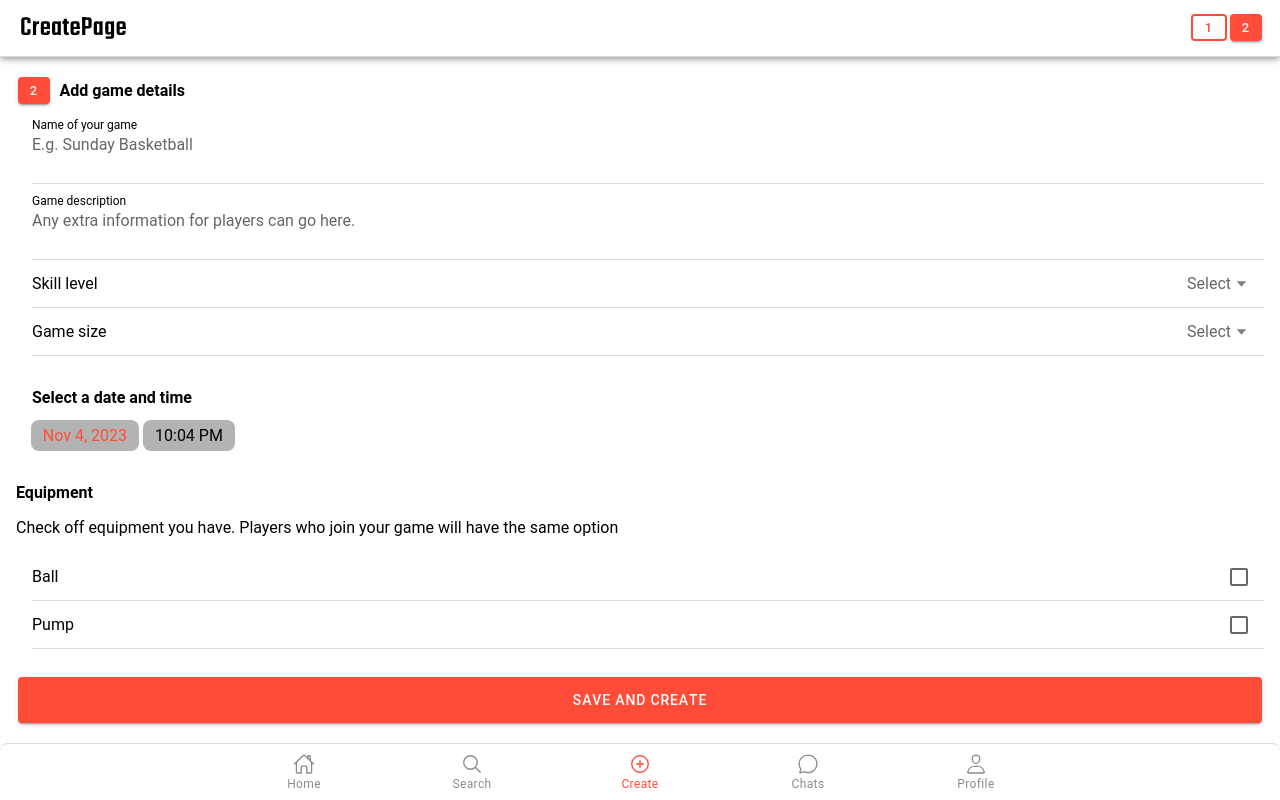
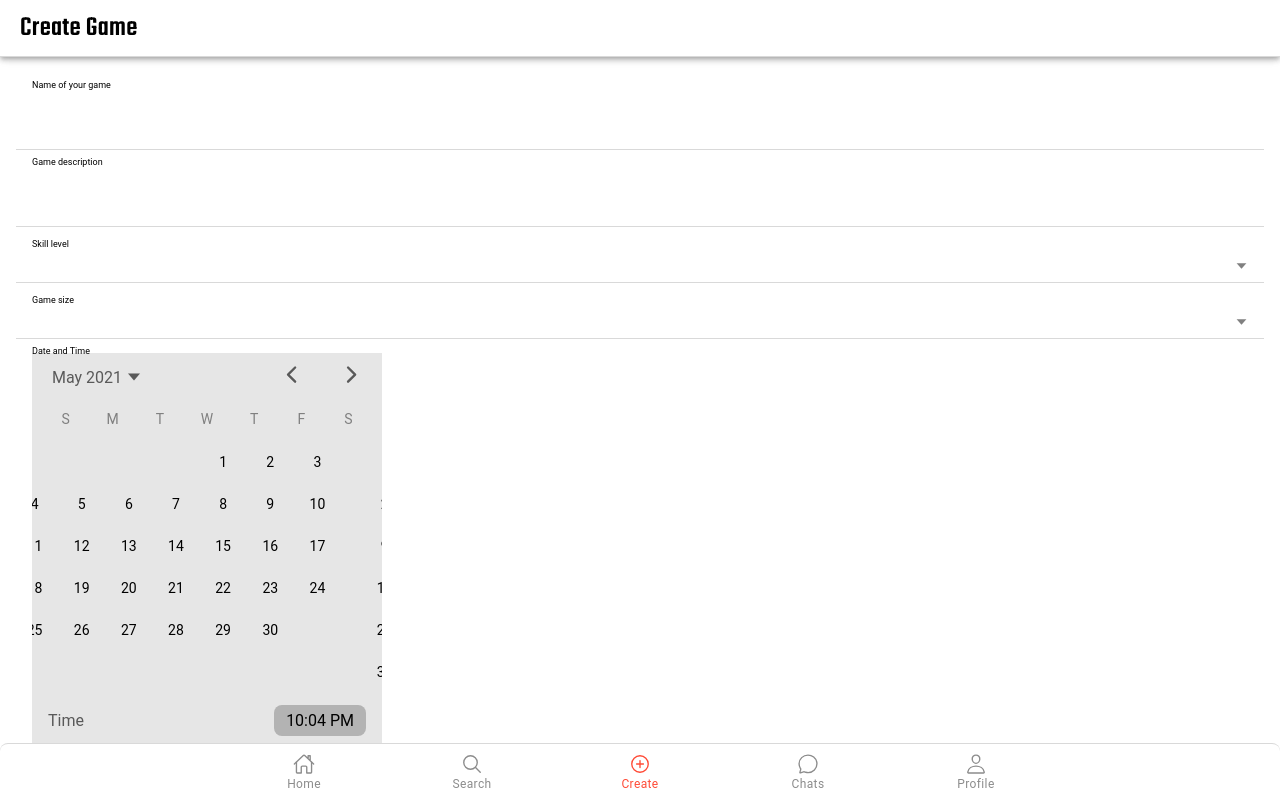
Before and after one commit to PapaniaP/swish, a React (Vite) app: page /create2 in a window 1280 px wide. Built offline with nearby package versions, Linux system fonts and the light colour scheme.

Commit message:
adding court

```diff
--- a/src/App.tsx
+++ b/src/App.tsx
@@ -56,6 +56,7 @@ import DisclaimerBookingPage from "./pages/DisclaimerBookingPage";
 import GameDetailsPage from "./pages/GameDetailsPage";
 import { GameInfo } from "../src/components/CardNextGame";
 import CreatePage2 from "./pages/CreatePage2";
+import CreatePage3 from "./pages/CreatePage3";
 
 setupIonicReact();
 
@@ -108,7 +109,7 @@ const App: React.FC = () => (
 
 					{/* Routing the path of /disclaimerbookingpag to the disclaimer about booking the gym */}
 					<Route path="/create2">
-						<CreatePage2 />
+						<CreatePage3 />
 					</Route>
 
 					{/* Routing an emoty path of / to the home page */}
--- /dev/null
+++ b/src/pages/CreatePage3.tsx
@@ -0,0 +1,132 @@
+import {
+    IonButton,
+    IonContent,
+    IonHeader,
+    IonPage,
+    IonTitle,
+    IonToolbar,
+    IonTextarea,
+    IonSelect,
+    IonSelectOption,
+    IonDatetime,
+    IonCheckbox,
+    IonItem,
+    IonLabel
+} from "@ionic/react";
+import React, { useState } from "react";
+import "./CreatePage2.css";
+import "../styles.css";
+import "../theme/variables.css";
+
+interface GameFormState {
+    gameName: string;
+    gameDescription: string;
+    skillLevel: string;
+    gameSize: string;
+    time: string;
+    equipment: {
+        ball: boolean;
+        pump: boolean;
+    };
+}
+
+const CreatePage3: React.FC = () => {
+    const [formData, setFormData] = useState<GameFormState>({
+        gameName: '',
+        gameDescription: '',
+        skillLevel: '',
+        gameSize: '',
+        time: '',
+        equipment: {
+            ball: false,
+            pump: false
+        }
+    });
+
+    const handleInputChange = (name: keyof GameFormState, value: any) => {
+        setFormData({ ...formData, [name]: value });
+    };
+
+    const handleCheckboxChange = (name: keyof GameFormState['equipment']) => {
+        setFormData({
+            ...formData,
+            equipment: { ...formData.equipment, [name]: !formData.equipment[name] }
+        });
+    };
+
+    const handleSaveAndCreate = async () => {
+        try {
+            const response = await fetch('https://swish-cc699-default-rtdb.europe-west1.firebasedatabase.app/games.json', {
+                method: 'POST',
+                headers: {
+                    'Content-Type': 'application/json'
+                },
+                body: JSON.stringify(formData)
+            });
+
+            if (!response.ok) {
+                throw new Error('Something went wrong!');
+            }
+
+            // Handle the response here. For example, clear the form or show a success message.
+            console.log('Game created:', await response.json());
+        } catch (error) {
+            console.error('Failed to create game:', error);
+        }
+    };
+
+    return (
+        <IonPage>
+            <IonHeader>
+                <IonToolbar>
+                    <IonTitle>Create Game</IonTitle>
+                </IonToolbar>
+            </IonHeader>
+            <IonContent fullscreen className="ion-padding">
+                <IonItem>
+                    <IonLabel position="stacked">Name of your game</IonLabel>
+                    <IonTextarea value={formData.gameName} onIonChange={e => handleInputChange('gameName', e.detail.value!)} autoGrow={true}></IonTextarea>
+                </IonItem>
+                <IonItem>
+                    <IonLabel position="stacked">Game description</IonLabel>
+                    <IonTextarea value={formData.gameDescription} onIonChange={e => handleInputChange('gameDescription', e.detail.value!)} autoGrow={true}></IonTextarea>
+                </IonItem>
+                <IonItem>
+                    <IonLabel position="stacked">Skill level</IonLabel>
+                    <IonSelect value={formData.skillLevel} onIonChange={e => handleInputChange('skillLevel', e.detail.value)}>
+                        <IonSelectOption value="Beginner">Beginner</IonSelectOption>
+                        <IonSelectOption value="Casual">Casual</IonSelectOption>
+                        <IonSelectOption value="Professional">Professional</IonSelectOption>
+                    </IonSelect>
+                </IonItem>
+                <IonItem>
+                    <IonLabel position="stacked">Game size</IonLabel>
+                    <IonSelect value={formData.gameSize} onIonChange={e => handleInputChange('gameSize', e.detail.value)}>
+                        <IonSelectOption value="1 vs 1">1 vs 1</IonSelectOption>
+                        <IonSelectOption value="2 vs 2">2 vs 2</IonSelectOption>
+                        <IonSelectOption value="3 vs 3">3 vs 3</IonSelectOption>
+                        <IonSelectOption value="4 vs 4">4 vs 4</IonSelectOption>
+                        <IonSelectOption value="5 vs 5">5 vs 5</IonSelectOption>
+                    </IonSelect>
+                </IonItem>
+                <IonItem>
+                    <IonLabel position="stacked">Date and Time</IonLabel>
+                    <IonDatetime value={formData.time} onIonChange={e => handleInputChange('time', e.detail.value!)}></IonDatetime>
+                </IonItem>
+                <IonItem>
+                    <IonLabel>Ball</IonLabel>
+                    <IonCheckbox checked={formData.equipment.ball} onIonChange={() => handleCheckboxChange('ball')} />
+                </IonItem>
+                <IonItem>
+                    <IonLabel>Pump</IonLabel>
+                    <IonCheckbox checked={formData.equipment.pump} onIonChange={() => handleCheckboxChange('pump')} />
+                </IonItem>
+                <IonButton expand="block" onClick={handleSaveAndCreate}>
+                    Save and Create
+                </IonButton>
+            </IonContent>
+        </IonPage>
+    );
+};
+
+export default CreatePage3;
```
Also changed, not shown: src/pages/CreatePage3.css (added).
